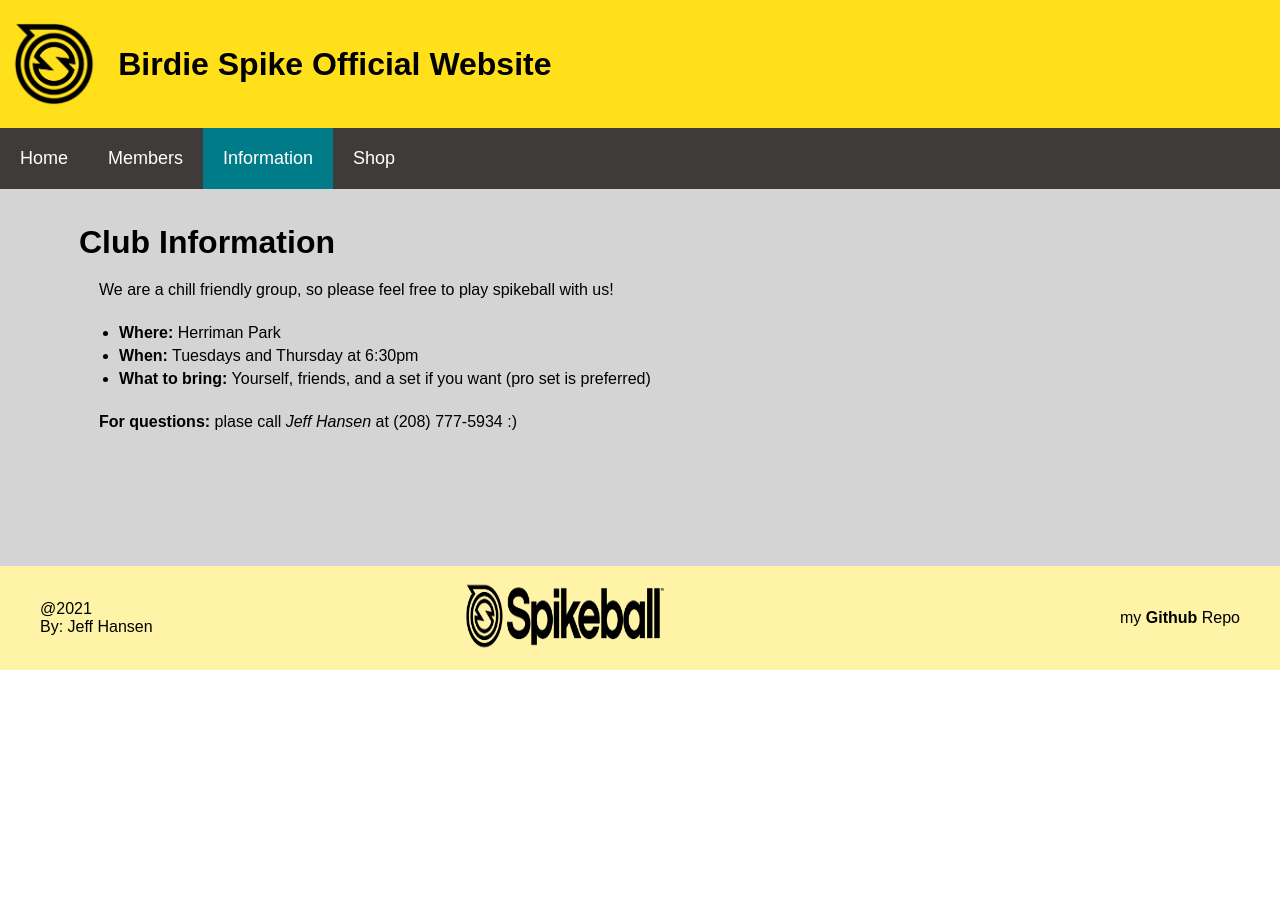
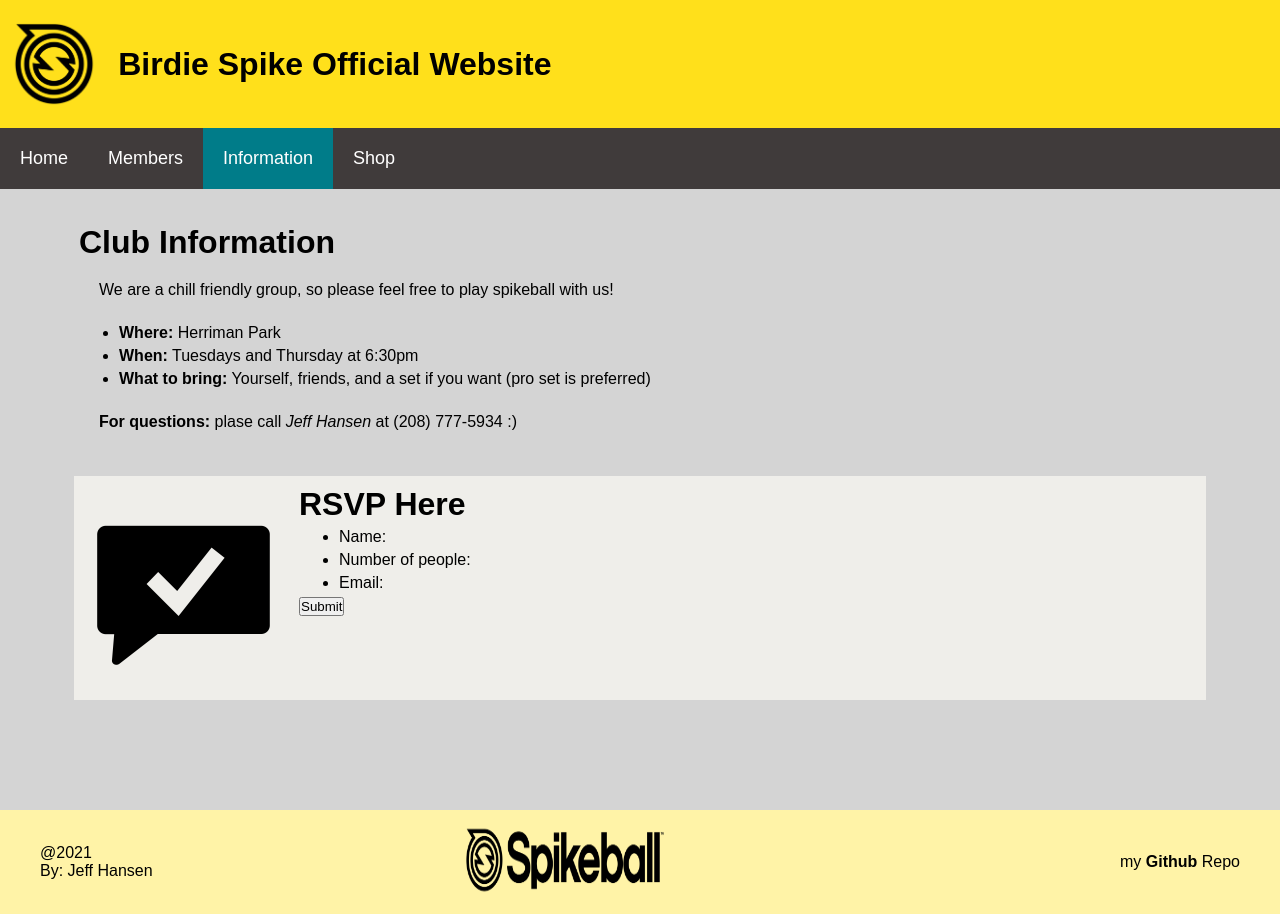
Before and after one commit to jeffxhansen/spike, a plain HTML site: page contactUs.html in a window 1280 px wide. Before the commit the page ends 800 px from the top, so only its background shows below. Drawn offline with nearby package versions, Linux system fonts and the light colour scheme.

Commit message:
rsvp thing

```diff
--- a/contactUs.html
+++ b/contactUs.html
@@ -35,6 +35,19 @@
 
                         <p><strong>For questions: </strong>plase call <em>Jeff Hansen</em> at (208) 777-5934 :)</em></p>
                     </div>
+
+                    <div class='person rsvp' style>
+                        <div class='profileImg'><img src='/images/rsvp.png'/></div>
+                        <div class='profileInfo'>
+                            <h1><strong>RSVP Here</strong></h2>
+                            <div class='rsvp-forum'><ul>
+                                <div><li>Name: </li></div>
+                                <div><li>Number of people: </li></div>
+                                <div><li>Email: </li></div>
+                                <button>Submit</button>
+                            </ul></div>
+                        </div>
+                    </div>
                 </div>
             </div>
 
```
Also changed, not shown: shop.html (+4 -4 lines), images/rsvp.png (added).
